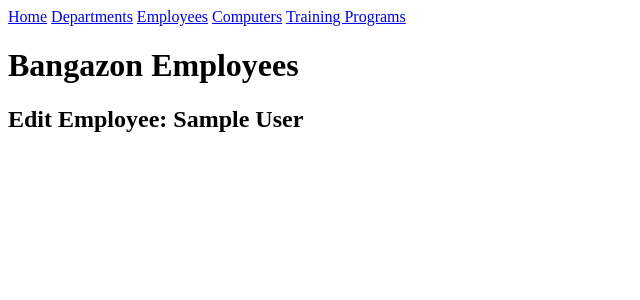
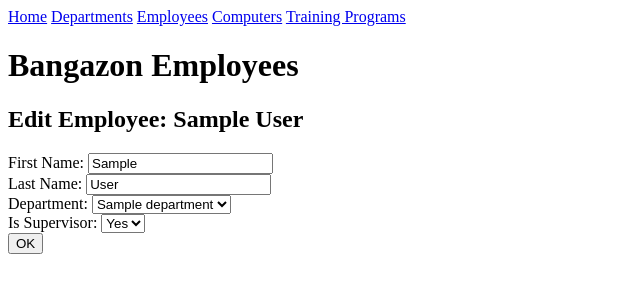
Before and after one commit to talkative-tangs/Bangazon-LLC, a Django app: page /website/employees/edit/1/ in a window 1280 px wide. Shown: the top 300 px of the page, without its empty margins (0-640 px from the left). Run offline with Django 3.2, Linux system fonts and the light colour scheme; tables that the repository leaves empty hold one stand-in row (values such as "Sample post").

Commit message:
employee edit form dynamically populating with current employee info and successfully posting changes to database

```diff
--- a/Website/templates/Website/employees.html
+++ b/Website/templates/Website/employees.html
@@ -5,7 +5,7 @@
 
     <ul>
         {% for employee in employees %}
-            <li>{{ employee.first_name }} {{ employee.last_name }} - {{ employee.department.department_name }}</li>
+            <li><a href="{% url 'Website:employees_edit' employee.id %}">{{ employee.first_name }} {{ employee.last_name }}</a> - {{ employee.department.department_name }}</li>
         {% endfor %}
         </ul>
 
--- a/Website/templates/Website/employees_edit.html
+++ b/Website/templates/Website/employees_edit.html
@@ -4,5 +4,39 @@
     <h1>Bangazon Employees</h1>
     <h2>Edit Employee: {{ employee.first_name }} {{ employee.last_name }} </h2>
 
+    <form action="{% url 'Website:employees_edit' employee.id %}" method="POST">
+        {% csrf_token %}
+
+        <label for="first_name">First Name:</label>
+        <input id="first_name" type="text" name="first_name" value={{employee.first_name}} required>
+        <br/>
+        <label for="last_name">Last Name:</label>
+        <input id="last_name" type="text" name="last_name" value={{employee.last_name}} required>
+        <br/>
+        <!-- employee end date omitted from this form and should be accessed when editing employee  -->
+        <label for="department">Department:</label>
+        <select name="department">
+          {% for department in department_list %}
+            {% if department.id == employee.department_id %}
+              <option value="{{department.id}}" id="{{department.id}}" selected="selected">{{department.department_name}}</option>
+            {% else %}
+              <option value="{{department.id}}" id="{{department.id}}">{{department.department_name}}</option>
+            {% endif %}
+          {% endfor %}
+        </select>
+        <br/>
+        <label for="is_supervisor">Is Supervisor:</label>
+        <select name="is_supervisor">
+          {% if employee.is_supervisor == 0 %}
+            <option value=False id="is_supervisor" selected="selected">No</option>
+            <option value=True id="is_supervisor">Yes</option>
+          {% else %}
+            <option value=False id="is_supervisor">No</option>
+            <option value=True id="is_supervisor" selected="selected">Yes</option>
+          {% endif %}
+        </select>
+        <br/>
+        <input type="submit" value="OK">
+    </form>
 
 {% endblock content %}
--- a/Website/views.py
+++ b/Website/views.py
@@ -40,9 +40,20 @@ def employees_edit(request, employee_id):
     ''' Allows user to edit employee information:
     last name, or change department / computer / training programs assigned
     '''
-    employee = Employee.objects.get(id=employee_id)
-    context = { 'employee' : employee }
-    return render(request, 'Website/employees_edit.html', context)
+    if request.method != 'POST':
+      department_list = Department.objects.all()
+      employee = Employee.objects.get(id=employee_id)
+      context = { 'employee' : employee, 'department_list' : department_list }
+      return render(request, 'Website/employees_edit.html', context)
+    else:
+      employee = Employee.objects.get(id=employee_id)
+      employee.first_name = request.POST["first_name"]
+      employee.last_name = request.POST["last_name"]
+      employee.department_id = request.POST["department"]
+      employee.is_supervisor = request.POST["is_supervisor"]
+
+      employee.save()
+    return HttpResponseRedirect(reverse('Website:employees'))
 
 def departments(request):
     '''Lists all departments sorted by name'''
```
